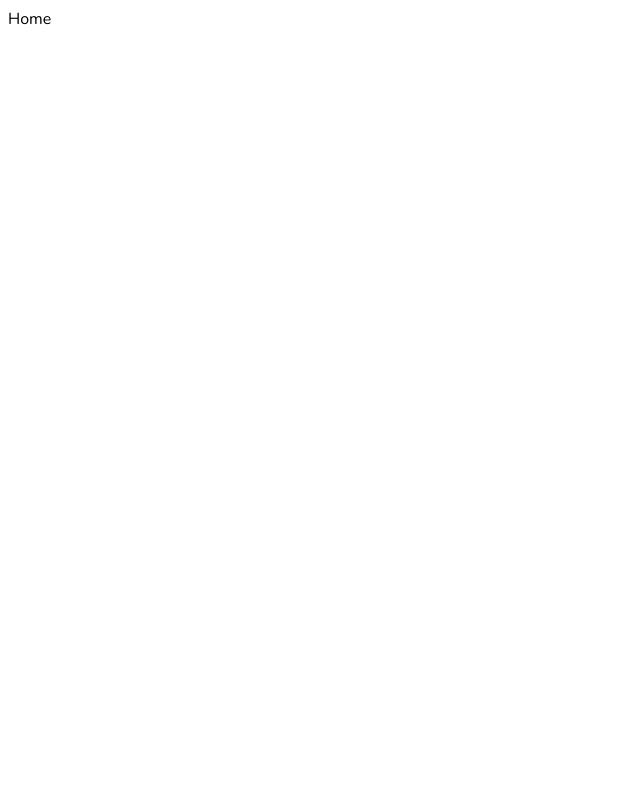
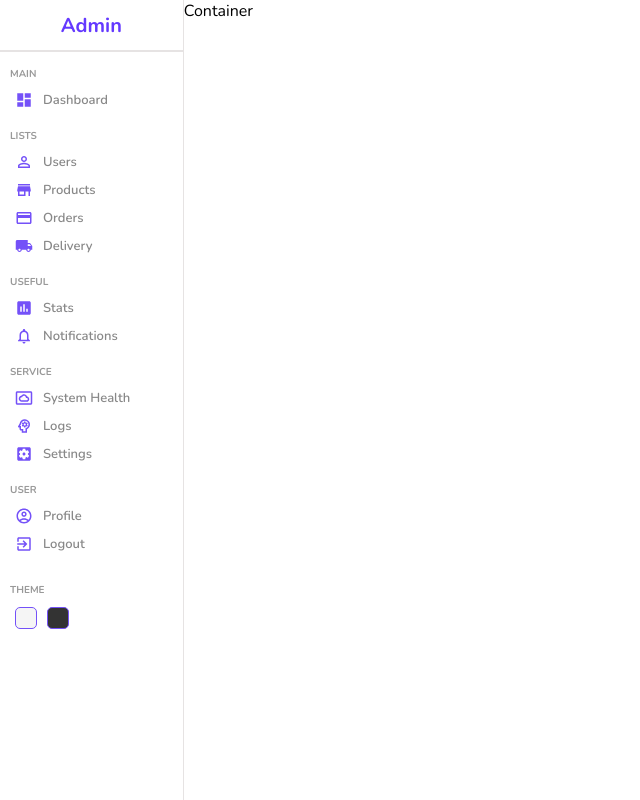
Before and after one commit to Prakash-Reddy08/admin-panel, a React (Create React App) app: page / in a window 1280 px wide. Shown: the whole page, without its empty margins (0-640 px from the left). Built offline with nearby package versions, Linux system fonts and the light colour scheme.

Commit message:
create sideBar

```diff
--- a/package.json
+++ b/package.json
@@ -3,6 +3,10 @@
   "version": "0.1.0",
   "private": true,
   "dependencies": {
+    "@emotion/react": "^11.9.0",
+    "@emotion/styled": "^11.8.1",
+    "@mui/icons-material": "^5.6.2",
+    "@mui/material": "^5.6.4",
     "@testing-library/jest-dom": "^5.16.4",
     "@testing-library/react": "^13.2.0",
     "@testing-library/user-event": "^13.5.0",
--- a/public/index.html
+++ b/public/index.html
@@ -17,6 +17,8 @@
     <style>
       * {
         font-family: "Nunito", sans-serif;
+        margin: 0;
+        padding: none;
       }
     </style>
     <title>React App</title>
--- /dev/null
+++ b/src/components/Sidebar.jsx
@@ -0,0 +1,192 @@
+import styled from 'styled-components'
+import DashboardIcon from '@mui/icons-material/Dashboard';
+import PersonOutlineIcon from "@mui/icons-material/PersonOutline";
+import LocalShippingIcon from "@mui/icons-material/LocalShipping";
+import CreditCardIcon from "@mui/icons-material/CreditCard";
+import StoreIcon from "@mui/icons-material/Store";
+import InsertChartIcon from "@mui/icons-material/InsertChart";
+import SettingsApplicationsIcon from "@mui/icons-material/SettingsApplications";
+import ExitToAppIcon from "@mui/icons-material/ExitToApp";
+import NotificationsNoneIcon from "@mui/icons-material/NotificationsNone";
+import SettingsSystemDaydreamOutlinedIcon from "@mui/icons-material/SettingsSystemDaydreamOutlined";
+import PsychologyOutlinedIcon from "@mui/icons-material/PsychologyOutlined";
+import AccountCircleOutlinedIcon from "@mui/icons-material/AccountCircleOutlined";
+import { Link } from 'react-router-dom';
+
+const Sidebar = () => {
+    return (
+        <Wrapper>
+            <div className="sidebar">
+                <div className="top">
+                    <span className="logo">Admin</span>
+                </div>
+                <hr />
+                <div className="center">
+                    <ul>
+                        <p className="title">MAIN</p>
+                        <li>
+                            <DashboardIcon className="icon" />
+                            <span>Dashboard</span>
+                        </li>
+                        <p className="title">LISTS</p>
+                        <Link to="/users" style={{ textDecoration: "none" }}>
+                            <li>
+                                <PersonOutlineIcon className="icon" />
+                                <span>Users</span>
+                            </li>
+                        </Link>
+                        <Link to="/products" style={{ textDecoration: "none" }}>
+                            <li>
+                                <StoreIcon className="icon" />
+                                <span>Products</span>
+                            </li>
+                        </Link>
+                        <li>
+                            <CreditCardIcon className="icon" />
+                            <span>Orders</span>
+                        </li>
+                        <li>
+                            <LocalShippingIcon className="icon" />
+                            <span>Delivery</span>
+                        </li>
+                        <p className="title">USEFUL</p>
+                        <li>
+                            <InsertChartIcon className="icon" />
+                            <span>Stats</span>
+                        </li>
+                        <li>
+                            <NotificationsNoneIcon className="icon" />
+                            <span>Notifications</span>
+                        </li>
+                        <p className="title">SERVICE</p>
+                        <li>
+                            <SettingsSystemDaydreamOutlinedIcon className="icon" />
+                            <span>System Health</span>
+                        </li>
+                        <li>
+                            <PsychologyOutlinedIcon className="icon" />
+                            <span>Logs</span>
+                        </li>
+                        <li>
+                            <SettingsApplicationsIcon className="icon" />
+                            <span>Settings</span>
+                        </li>
+                        <p className="title">USER</p>
+                        <li>
+                            <AccountCircleOutlinedIcon className="icon" />
+                            <span>Profile</span>
+                        </li>
+                        <li>
+                            <ExitToAppIcon className="icon" />
+                            <span>Logout</span>
+                        </li>
+                    </ul>
+                </div>
+                <div className="bottom">
+                    <p className="title">THEME</p>
+                    <div className='options'>
+                        <div className="colorOption"></div>
+                        <div className="colorOption"></div>
+                    </div>
+                </div>
+            </div>
+        </Wrapper>
+    )
+}
+
+const Wrapper = styled.div`
+    flex:1;
+    border-right : 0.5px solid rgb(230,227,227);
+    min-height:100vh ;
+    background-color:#ffffff;
+    .top{
+        height:50px;
+        display:flex;
+        align-items: center;
+        justify-content:center;
+        .logo{
+            font-size:20px;
+            font-weight: bold;
+            color:#6439ff;
+        }
+    }
+
+    hr{
+        height:0px;
+        border:0.5px solid rgb(230,227,227);
+    }
+
+    .center{
+        padding-left:10px;
+        ul {
+            list-style: none;
+            margin: 0;
+            padding: 0;
+
+            .title {
+                font-size: 10px;
+                font-weight: bold;
+                color: #999;
+                margin-top: 15px;
+                margin-bottom: 5px;
+            }
+
+            li {
+                display: flex;
+                align-items: center;
+                padding: 5px;
+                cursor: pointer;
+
+                &:hover {
+                background-color: #ece8ff;
+                }
+
+                .icon {
+                font-size: 18px;
+                color: #7451f8;
+                }
+
+                span{
+                    font-size: 13px;
+                    font-weight: 600;
+                    color: #888;
+                    margin-left: 10px;
+                }
+            }
+        }
+    }
+
+  .bottom{
+      display: flex;
+      align-items: flex-start;
+      margin: 10px;
+      flex-direction:column;
+      .title {
+                font-size: 10px;
+                font-weight: bold;
+                color: #999;
+                margin-top: 15px;
+                margin-bottom: 5px;
+            }
+    .options{
+        display:flex ;
+
+        .colorOption{
+            width: 20px;
+            height: 20px;
+            border-radius: 5px;
+            border: 1px solid #7451f8;
+            cursor: pointer;
+            margin: 5px;
+
+            &:nth-child(1){
+                background-color: whitesmoke;
+            }
+            &:nth-child(2){
+                background-color: #333;
+            }
+        }
+  }
+}
+`
+export default Sidebar
--- a/src/pages/Home/Home.jsx
+++ b/src/pages/Home/Home.jsx
@@ -1,13 +1,24 @@
 import styled from 'styled-components';
+import Sidebar from '../../components/Sidebar';
 
 const Home = () => {
     return (
-        <div>Home</div>
+        <Wrapper>
+            <div className='home'>
+                <Sidebar />
+                <div className="homeContainer">Container</div>
+            </div>
+        </Wrapper>
     )
 }
 
 const Wrapper = styled.div`
-
+    .home{
+        display: flex;
+        .homeContainer{
+            flex:6;
+        }
+    }
 `
 
 
```
Also changed, not shown: src/components/Navbar.jsx (added, +7 -0 lines), 1 other file (tests, documents, lock files or other folders).
